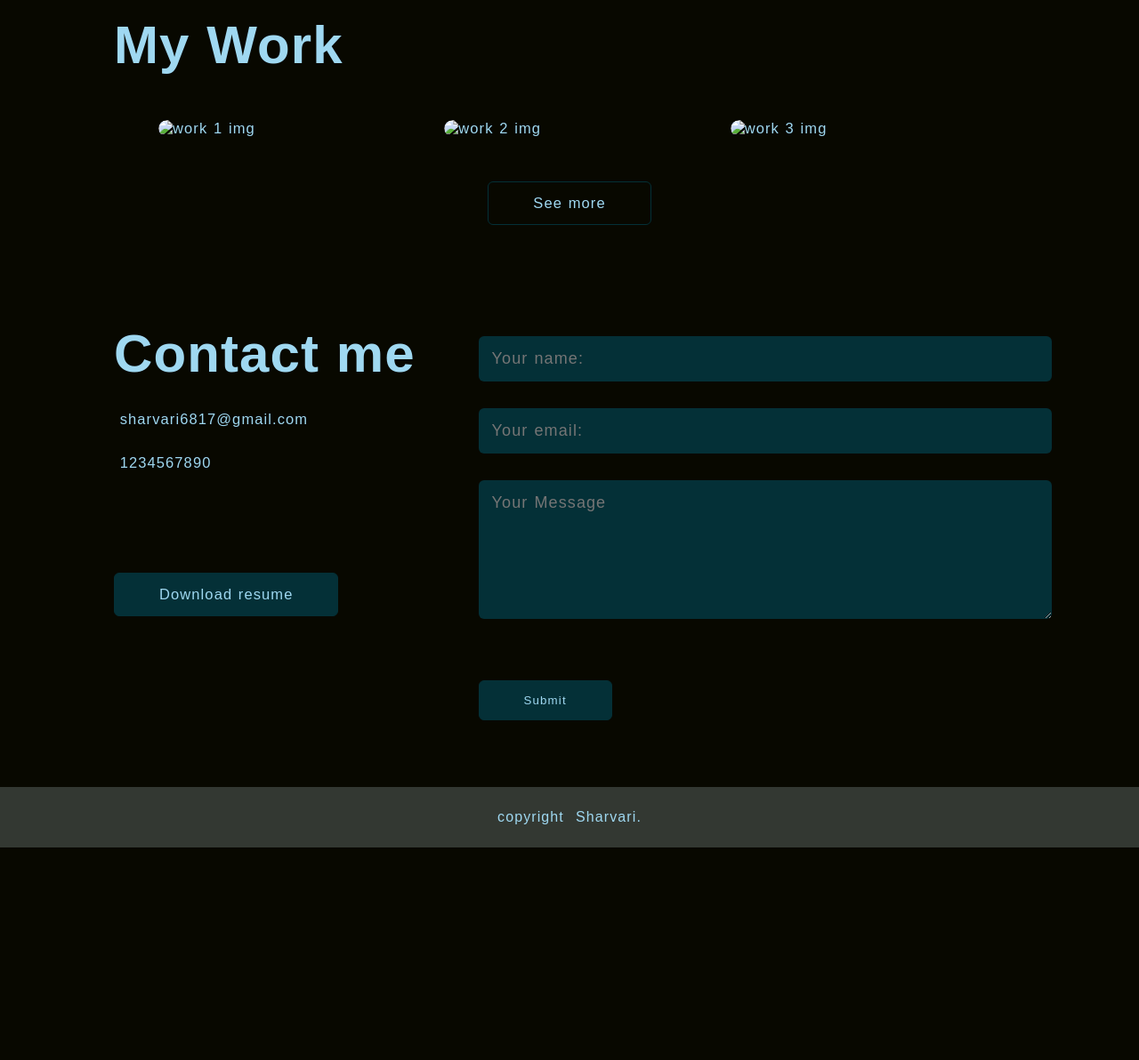
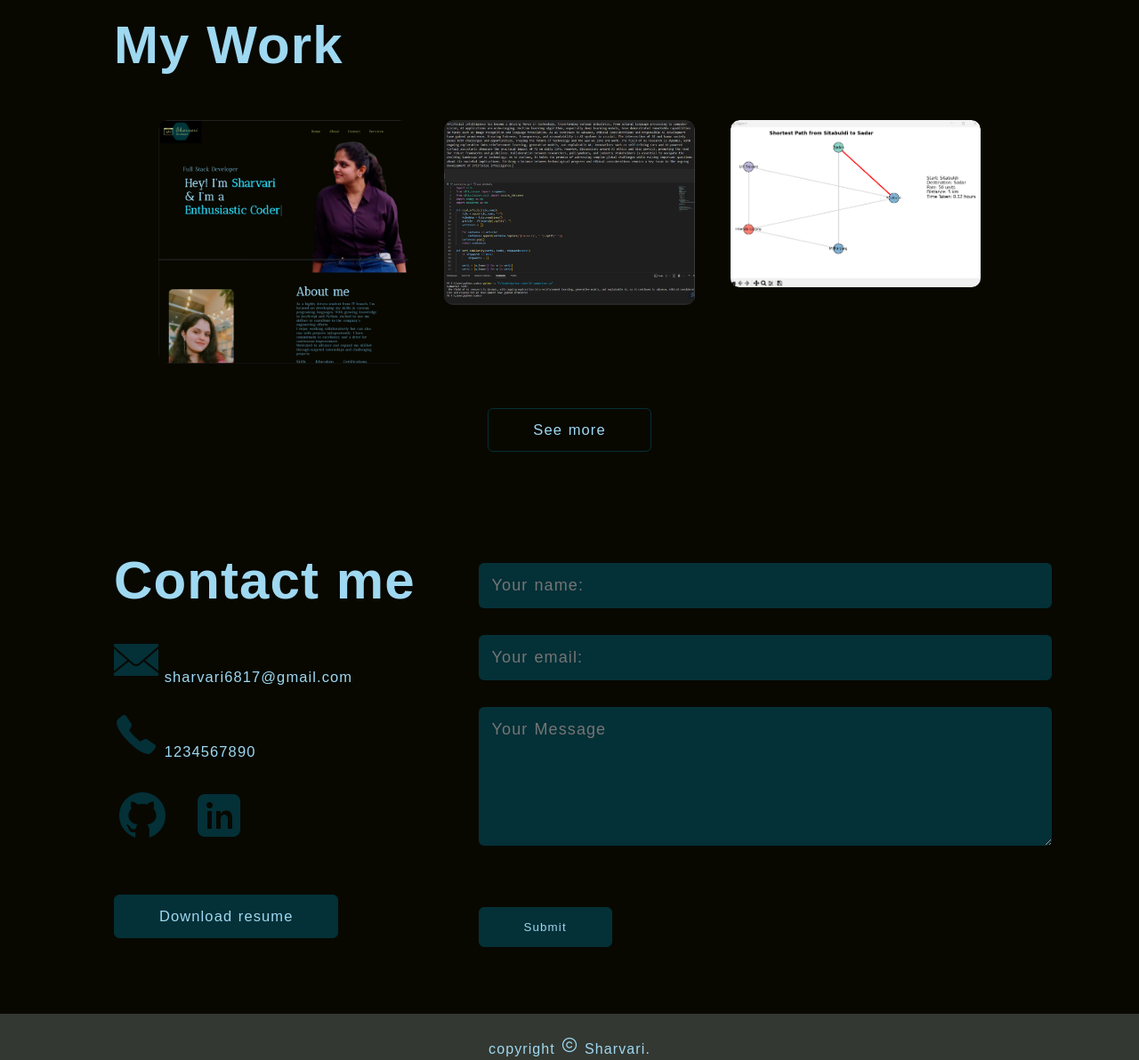
Before and after one commit to sharvarii-17/portfolio, a plain HTML site: page index.html in a window 1280 px wide. Shown: the part 1667-2859 px from the top of the page at 89% size. Before the commit the page ends 2620 px from the top, so only its background shows below. Drawn offline with nearby package versions, Linux system fonts and the light colour scheme; a small style sheet from the web is missing; files whose address does not match are found by name; a web font is replaced by a local one.

Commit message:
index.html

```diff
--- a/index.html
+++ b/index.html
@@ -99,7 +99,7 @@
             <h1 class="sub-title">My Work</h1>
             <div class="work-list">
                 <div class="work">
-                    <img src="images/proj1.png" alt="work 1 img">
+                    <img src="proj1.png" alt="work 1 img">
                     <div class="layer">
                         <h3>Website Portfolio</h3>
                         <p>Created a portfolio website using technologies like HTML, CSS and Javascript and deployed
@@ -108,7 +108,7 @@
                     </div>
                 </div>
                 <div class="work">
-                    <img src="images/proj3.png" alt="work 2 img">
+                    <img src="proj3.png" alt="work 2 img">
                     <div class="layer">
                         <h3>Text Summarizer</h3>
                         <p>Text summarization using cosine similarity and the PageRank algorithm to identify and extract
@@ -117,7 +117,7 @@
                     </div>
                 </div>
                 <div class="work">
-                    <img src="images/proj2.png" alt="work 3 img">
+                    <img src="proj2.png" alt="work 3 img">
                     <div class="layer">
                         <h3>Shortest Distance Calculator</h3>
                         <p>Visualization of a transportation network and finding the shortest path between two specified
@@ -137,11 +137,11 @@
             <div class="row">
                 <div class="contact-left">
                     <h1 class="sub-title">Contact me</h1>
-                    <p> <img src="images/message.png" alt=""> sharvari6817@gmail.com</p>
-                    <p> <img src="images/call.png" alt=""> 1234567890</p>
+                    <p> <img src="message.png" alt=""> sharvari6817@gmail.com</p>
+                    <p> <img src="call.png" alt=""> 1234567890</p>
                     <div class="social-icons">
-                        <a href="https://github.com/sharvarii-17"> <img src="images/github.png" alt=""></a>
-                        <a href="https://www.linkedin.com/in/sharvari-inamdar2002/"> <img src="images/linkedin.png" alt=""> </a>
+                        <a href="https://github.com/sharvarii-17"> <img src="github.png" alt=""></a>
+                        <a href="https://www.linkedin.com/in/sharvari-inamdar2002/"> <img src="linkedin.png" alt=""> </a>
                     </div>
                     <a href="Resume.pdf" class="btn btn2">Download resume</a>
                 </div>
@@ -156,7 +156,7 @@
             </div>
         </div>
         <div class="copyright">
-            <p>copyright <img src="images/copyright.png" alt=""> Sharvari.</p>
+            <p>copyright <img src="copyright.png" alt=""> Sharvari.</p>
         </div>
     </div>
 
```
